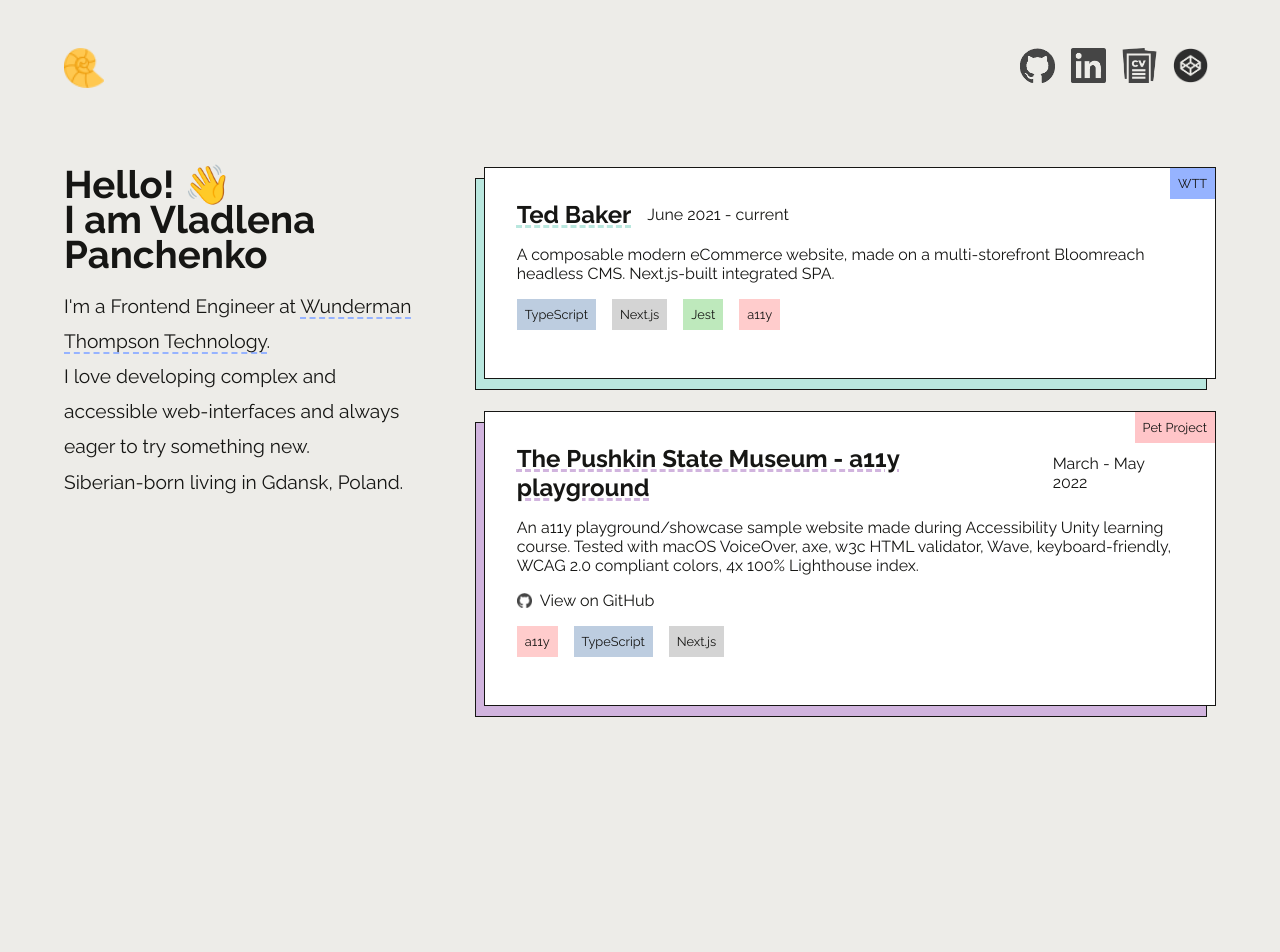
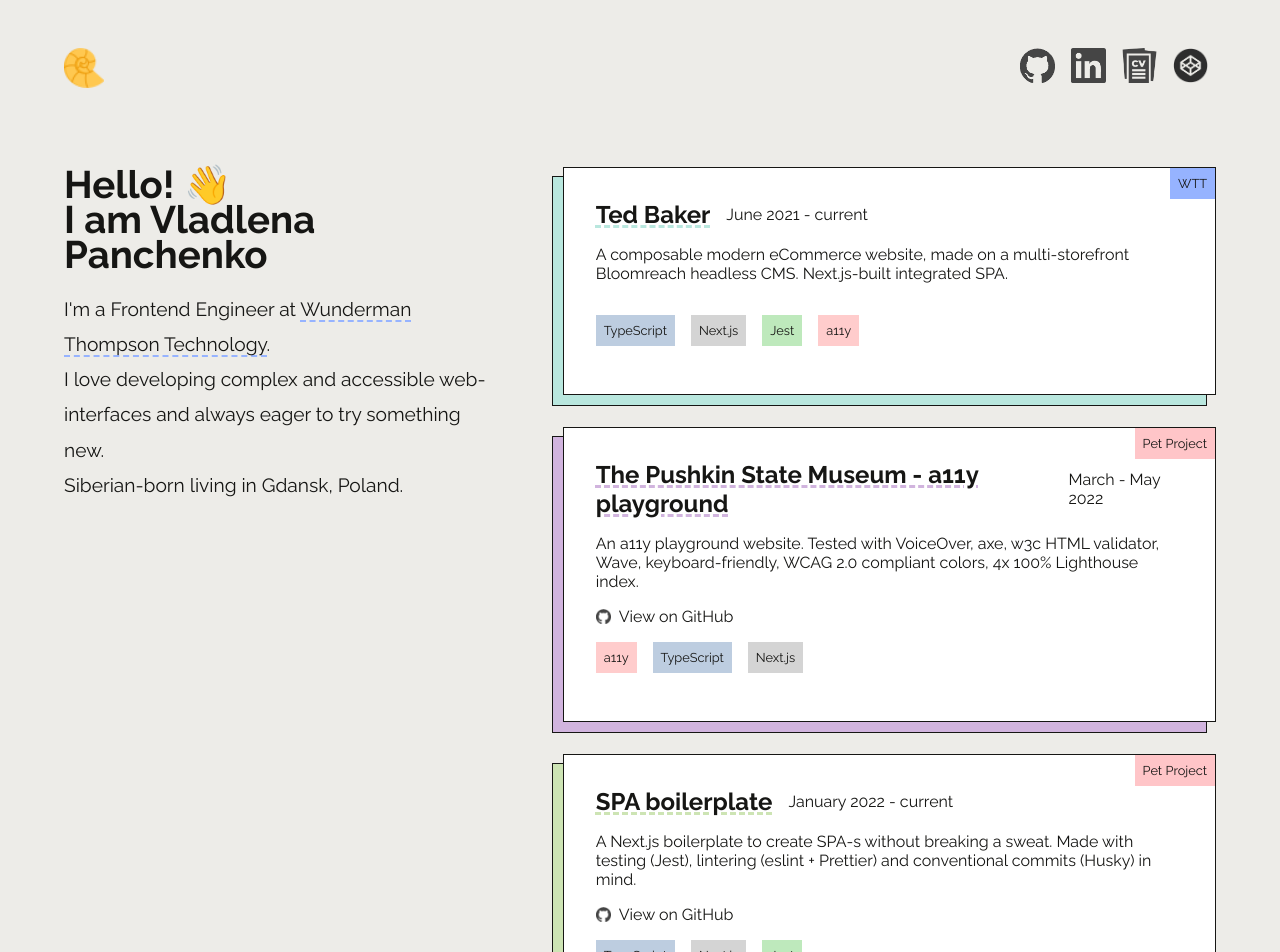
Before and after one commit to lazy-ocean/lazy-ocean, a Next.js app: page / in a window 1280 px wide. Shown: the top 952 px of the page. Before the commit the page ends 800 px from the top, so only its background shows below. Built offline with nearby package versions, Linux system fonts and the light colour scheme.

Commit message:
feat: add more cards and polish styles

```diff
--- a/src/components/Card/Card.styled.ts
+++ b/src/components/Card/Card.styled.ts
@@ -1,4 +1,4 @@
-import styled from "styled-components";
+import styled, { css } from "styled-components";
 import { Tags } from "../interfaces";
 
 interface TagProps {
@@ -12,41 +12,61 @@
 const colorMap: Map = {
   [Tags.WTT]: "#96b3ff",
   [Tags.pet]: "#FFC5C8",
-  [Tags.freelance]: "freelance",
+  [Tags.freelance]: "#FFCBAD",
+  [Tags.learning]: "#A4CCA4",
 };
 
-export const Container = styled.div`
+const generateCardsTopPositions = () => {
+  let styles = "";
+  for (let i = 0; i < 8; i++) {
+    styles += `
+    &:nth-child(${i}) {
+      top: calc(${i} * 30px);
+    }
+    `;
+  }
+
+  return css`
+    ${styles}
+  `;
+};
+
+interface ContainerProps {
+  isStuck: boolean;
+  color: string;
+}
+
+export const Container = styled.div<ContainerProps>`
   background-color: ${({ theme }) => theme.palette.lightBg};
   border: 1px solid ${({ theme }) => theme.palette.text};
   padding: ${({ theme }) => theme.spacings.s};
   width: 100%;
   position: relative;
   height: max-content;
+  box-shadow: -10px 10px ${({ color }) => color},
+    -10px 10px 0px 1px ${({ theme }) => theme.palette.text};
+  position: sticky;
+  top: ${({ theme }) => theme.spacings.m};
+  transition: all 0.4s;
+  display: flex;
+  flex-direction: column;
+  justify-content: center;
 
   h3 {
     font-size: 1rem;
     font-weight: 400;
   }
 
-  :after {
-    content: "";
-    position: absolute;
-    background-color: ${({ color }) => color};
-    top: 10px;
-    left: -10px;
-    width: 100%;
-    height: 100%;
-    z-index: -1;
-    border: 1px solid ${({ theme }) => theme.palette.text};
-  }
+  ${({ isStuck, color }) =>
+    !isStuck &&
+    `
+      &:hover {
+        transform: translate(-5px, 5px);
+        box-shadow: 0px 0px ${color};
+      }
+  `}
 
-  &:hover {
-    transform: translate(-5px, 5px);
-  }
-
-  &:hover :after {
-    opacity: 0;
-  }
+  ${generateCardsTopPositions()};
 `;
 
 export const Labels = styled.ul`
@@ -85,6 +105,7 @@
   display: flex;
   flex-direction: column;
   gap: ${({ theme }) => theme.spacings.s};
+  margin-bottom: ${({ theme }) => theme.spacings.s};
 `;
 
 export const GithubLink = styled.a`
--- a/src/components/Card/Card.tsx
+++ b/src/components/Card/Card.tsx
@@ -1,4 +1,4 @@
-import React from "react";
+import React, { useEffect, useRef, useState, useCallback } from "react";
 import {
   Container,
   Labels,
@@ -14,27 +14,44 @@
 import projects from "./projects";
 import Image from "next/image";
 
-const Cards = () => {
+interface CardProps {
+  card: Project;
+  i: number;
+}
+
+const Card = ({ card, i }: CardProps) => {
+  const [isStuck, setStuck] = useState(false);
+  const { title, tag, date, text, stack, color, link, github } = card;
+  const cardRef = useRef<HTMLDivElement>(null);
+
   const onHover = (color: AccentColours) => {
+    if (!isStuck) {
       document.body.style.backgroundColor = color;
+    }
   };
 
   const resetBg = () => {
     document.body.style.backgroundColor = "#EDECE8";
   };
 
+  const onScroll = useCallback(() => {
+    const offsetTop = cardRef?.current?.offsetTop || 0;
+    setStuck(window.scrollY + 31 * i >= offsetTop);
+    // eslint-disable-next-line react-hooks/exhaustive-deps
+  }, []);
+
+  useEffect(() => {
+    window.addEventListener("scroll", onScroll);
+    return () => window.removeEventListener("scroll", onScroll);
+  }, [onScroll]);
+
   return (
-    <Wrapper>
-      {projects.map(
-        (
-          { title, tag, date, text, stack, color, link, github }: Project,
-          i
-        ) => (
     <Container
-            key={i}
       color={color}
-            onMouseEnter={() => onHover(color)}
+      onMouseOver={() => onHover(color)}
       onMouseLeave={resetBg}
+      ref={cardRef}
+      isStuck={isStuck}
     >
       <CardHeader>
         <Link
@@ -54,7 +71,7 @@
           <Image
             layout="intrinsic"
             src="/github_logo.png"
-                  width={"15px"}
+            width={15}
             height={15}
             alt="GitHub logo"
             aria-hidden
@@ -68,8 +85,15 @@
         ))}
       </Labels>
     </Container>
-        )
-      )}
+  );
+};
+
+const Cards = () => {
+  return (
+    <Wrapper>
+      {projects.map((card: Project, i) => (
+        <Card card={card} i={i + 1} key={i} />
+      ))}
     </Wrapper>
   );
 };
--- a/src/components/Card/projects.ts
+++ b/src/components/Card/projects.ts
@@ -13,19 +13,74 @@
       TechStack.Jest,
       TechStack.a11y,
     ],
-    color: AccentColours.green,
+    color: AccentColours.teal,
     link: "https://www.tedbaker.com/",
   },
   {
     title: "The Pushkin State Museum - a11y playground",
     tag: Tags.pet,
     date: "March - May 2022",
-    text: "An a11y playground/showcase sample website made during Accessibility Unity learning course. Tested with macOS VoiceOver, axe, w3c HTML validator, Wave, keyboard-friendly, WCAG 2.0 compliant colors, 4x 100% Lighthouse index.",
+    text: "An a11y playground website. Tested with VoiceOver, axe, w3c HTML validator, Wave, keyboard-friendly, WCAG 2.0 compliant colors, 4x 100% Lighthouse index.",
     stack: [TechStack.a11y, TechStack.TypeScript, TechStack.Next],
     color: AccentColours.violet,
     link: "https://a11y-showcase-museum.vercel.app/en",
     github: "https://github.com/lazy-ocean/a11y-showcase-museum",
   },
+  {
+    title: "SPA boilerplate",
+    tag: Tags.pet,
+    date: "January 2022 - current",
+    text: "A Next.js boilerplate to create SPA-s without breaking a sweat. Made with testing (Jest), lintering (eslint + Prettier) and conventional commits (Husky) in mind.",
+    stack: [TechStack.TypeScript, TechStack.Next, TechStack.Jest],
+    color: AccentColours.green,
+    link: "https://github.com/lazy-ocean/next-js-boilerplate",
+    github: "https://github.com/lazy-ocean/next-js-boilerplate",
+  },
+  {
+    title: "Spoonacular App",
+    tag: Tags.learning,
+    date: "May 2021",
+    text: "An interview assignment, a Next.js app integrated with Spoonacular API, optimized with caching. Tested with Cypress (end-to-end).",
+    stack: [TechStack.TypeScript, TechStack.Next, TechStack.cypress],
+    color: AccentColours.yellow,
+    link: "https://spoonacular-app.vercel.app/",
+    github: "https://github.com/lazy-ocean/spoonacular-app",
+  },
+  {
+    title: "Just Do It app",
+    tag: Tags.pet,
+    date: "March - May 2021",
+    text: "A basic fullstack todo app with user authentication. Built as a tryout of using Express for backend.",
+    stack: [TechStack.JavaScript, TechStack.react, TechStack.express],
+    color: AccentColours.pink,
+    link: "https://justdoltapp.herokuapp.com/",
+    github: "https://github.com/lazy-ocean/just-do-it-app",
+  },
+  {
+    title: "Coding challenges",
+    tag: Tags.learning,
+    date: "October 2020 - current",
+    text: "A simple set-up to crack code challenges, executing in your code editor and testing as you go + my cracked challenges from Advent of Code, LeetCode, Codewars, etc.",
+    stack: [
+      TechStack.TypeScript,
+      TechStack.JavaScript,
+      TechStack.Jest,
+      TechStack.npm,
+    ],
+    color: AccentColours.blue,
+    link: "https://github.com/lazy-ocean/coding_challenges",
+    github: "https://github.com/lazy-ocean/coding_challenges",
+  },
+  {
+    title: "ROI calculation form (RU) - Inspair",
+    tag: Tags.freelance,
+    date: "July 2020",
+    text: "An interactive form to calculate project ROI and generate annual cash flow table, designed and developed for robotics system integrator Inspair.",
+    stack: [TechStack.JavaScript, TechStack.npm, TechStack.gulp],
+    color: AccentColours.orange,
+    link: "https://inspair.ru/calc",
+    github: "https://github.com/lazy-ocean/inspair-calculations-table",
+  },
 ];
 
 export default projects;
--- a/src/components/Label/Label.styled.ts
+++ b/src/components/Label/Label.styled.ts
@@ -14,6 +14,12 @@
   [TechStack.Next]: "#d4d4d4",
   [TechStack.Jest]: "#bee9bc",
   [TechStack.a11y]: "#ffcccc",
+  [TechStack.JavaScript]: "#ffe982",
+  [TechStack.npm]: "#d4ffff",
+  [TechStack.gulp]: "#ffbfc0",
+  [TechStack.react]: "#81B2D9",
+  [TechStack.express]: "#c3a7db",
+  [TechStack.cypress]: "#ffd2a6",
 };
 
 export const LabelWrapper = styled.li<LabelsProps>`
--- a/src/components/Main/Main.styled.ts
+++ b/src/components/Main/Main.styled.ts
@@ -32,3 +32,8 @@
 export const WTTLink = styled.a`
   border-bottom: 2.5px dashed #96b3ff;
 `;
+
+export const Sticky = styled.div`
+  position: sticky;
+  top: ${({ theme }) => theme.spacings.m};
+`;
--- a/src/components/Main/Main.tsx
+++ b/src/components/Main/Main.tsx
@@ -1,15 +1,17 @@
 import React from "react";
-import { Container, Copy, WTTLink } from "./Main.styled";
+import { Container, Copy, WTTLink, Sticky } from "./Main.styled";
 import Cards from "../Card/Card";
 
 const Main = () => {
   return (
     <Container>
       <Copy>
+        <Sticky>
           <h1>
             Hello! 👋
             <br />I am Vladlena Panchenko
           </h1>
+          <p>
             I&apos;m a Frontend Engineer at{" "}
             <WTTLink
               href="https://www.wundermanthompson.com/expertise/technology"
@@ -22,6 +24,8 @@
             always eager to try something new.
             <br />
             Siberian-born living in Gdansk, Poland.
+          </p>
+        </Sticky>
       </Copy>
       <Cards />
     </Container>
--- a/src/components/interfaces.ts
+++ b/src/components/interfaces.ts
@@ -3,14 +3,21 @@
 export enum TechStack {
   Next = "Next.js",
   TypeScript = "TypeScript",
+  JavaScript = "JavaScript",
   Jest = "Jest",
   a11y = "a11y",
+  npm = "npm",
+  gulp = "Gulp",
+  react = "React",
+  express = "Express",
+  cypress = "Cypress",
 }
 
 export enum Tags {
   pet = "Pet Project",
   WTT = "WTT",
-  freelance = "freelance",
+  freelance = "Freelance",
+  learning = "Learning",
 }
 
 export interface Project {
--- a/src/theme/index.ts
+++ b/src/theme/index.ts
@@ -1,8 +1,13 @@
 import { createGlobalStyle, DefaultTheme } from "styled-components";
 
 export enum AccentColours {
-  green = "#b9e7de",
+  teal = "#b9e7de",
   violet = "#d1b4de",
+  orange = "#FFC999",
+  blue = "#9ECEE6",
+  green = "#CDE4B4",
+  pink = "#FFADAD",
+  yellow = "#fae97a",
 }
 
 declare module "styled-components" {
@@ -11,8 +16,13 @@
       bg: string;
       text: string;
       lightBg: string;
+      teal: AccentColours.teal;
+      violet: AccentColours.violet;
+      orange: AccentColours.orange;
+      blue: AccentColours.blue;
       green: AccentColours.green;
-      violet: AccentColours.violet;
+      pink: AccentColours.pink;
+      yellow: AccentColours.yellow;
     };
     breakpoints: {
       mobile: string;
@@ -33,8 +43,13 @@
     bg: "#EDECE8",
     text: "#161614",
     lightBg: "#fff",
+    teal: AccentColours.teal,
+    violet: AccentColours.violet,
+    orange: AccentColours.orange,
+    blue: AccentColours.blue,
     green: AccentColours.green,
-    violet: AccentColours.violet,
+    pink: AccentColours.pink,
+    yellow: AccentColours.yellow,
   },
   breakpoints: {
     mobile: `(min-width: 600px)`,
```
Lines whose indentation alone changed are shown as unchanged.
